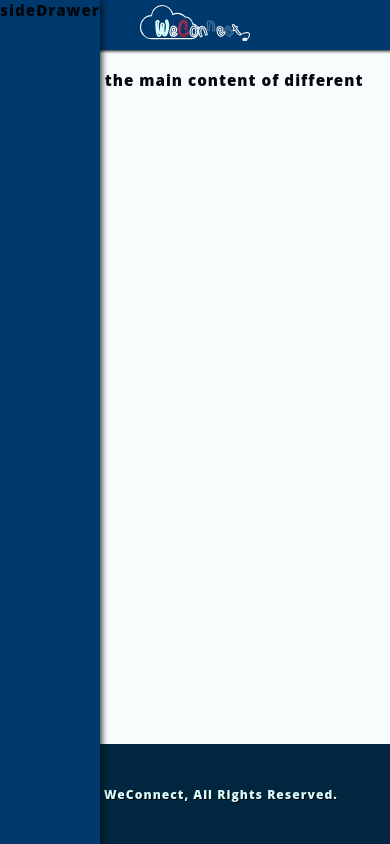
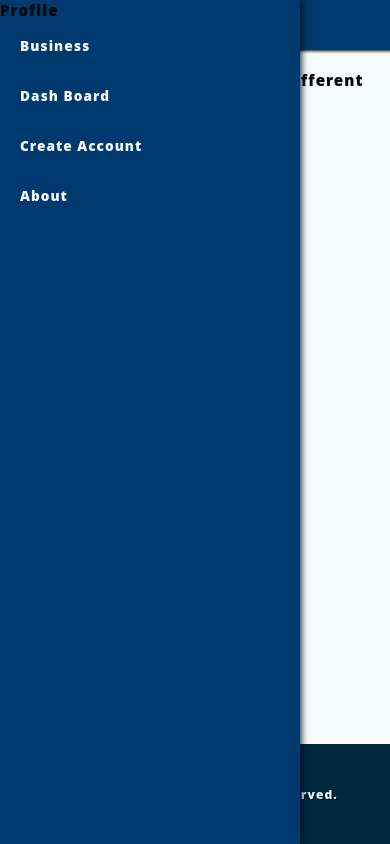
Before and after one commit to johnmutuma5/weconnect-client, a React (Create React App) app: page / in a window 390 px wide. Built offline with nearby package versions, Linux system fonts and the light colour scheme; the HTML template or start-up script is replaced by a standard one.

Commit message:
[Feature] Add side drawer and its media queries

```diff
--- a/src/components/Navigation/NavigationItems/NavigationItem/NavigationItem.css
+++ b/src/components/Navigation/NavigationItems/NavigationItem/NavigationItem.css
@@ -1,5 +1,5 @@
 
-.Toolbar nav ul li {
+.NavigationItem {
   width: auto;
   height: 100%;
   display: -webkit-box;
@@ -10,7 +10,7 @@
           align-items: center;
 }
 
-.Toolbar nav li a {
+.NavigationItem a {
   position: relative;
   display: -webkit-box;
   display: -ms-flexbox;
@@ -31,16 +31,16 @@
   transition: all .5s;
 }
 
-.Toolbar nav li a.active {
+.NavigationItem a.active {
     background: #932142;
 }
 
-.Toolbar nav li a:hover {
-  background-color: #D1C695;
-  color: white;
+.NavigationItem a:hover {
+  background-color: #8C8014;
+  color: #932142;
 }
 
-.Toolbar nav li a:hover:after{
+.NavigationItem a:hover:after{
   content: '';
   width: 100%;
   border-bottom: 4px solid #57CEE5;
@@ -75,3 +75,15 @@
             transform: scaleX(1);
   }
 }
+
+@media (max-width: 700px) {
+    .NavigationItem {
+        width: 100%;
+        height: 50px;
+    }
+
+    .NavigationItem a {
+        width: 100%;
+        justify-content: flex-start;
+    }
+}
--- a/src/components/Navigation/NavigationItems/NavigationItem/NavigationItem.js
+++ b/src/components/Navigation/NavigationItems/NavigationItem/NavigationItem.js
@@ -3,7 +3,7 @@ import './NavigationItem.css';
 import { NavLink } from 'react-router-dom';
 
 const navigationItem = (props) => (
-    <li>
+    <li className='NavigationItem'>
         <NavLink to={ {
             pathname: props.link_to,
             hash: props.hash,
--- a/src/components/Navigation/NavigationItems/NavigationItems.css
+++ b/src/components/Navigation/NavigationItems/NavigationItems.css
@@ -1,4 +1,4 @@
-.Toolbar nav {
+.NavigationItems {
   -webkit-box-flex: 2;
       -ms-flex-positive: 2;
           flex-grow: 2;
@@ -7,7 +7,7 @@
   font-size: .9em;
 }
 
-.Toolbar nav ul {
+.NavigationItems ul {
   height: 100%;
   margin:0 0 0 auto;
   padding-left: 0;
@@ -23,6 +23,13 @@
           align-items: center;
 }
 
-.Toolbar  *, .Toolbar *::after {
-    margin: 0;
+@media (max-width: 700px) {
+    .NavigationItems {
+        height: auto;
+    }
+
+    .NavigationItems ul {
+        flex-flow: column;
+        justify-content: flex-start;
+    }
 }
--- a/src/components/Navigation/NavigationItems/NavigationItems.js
+++ b/src/components/Navigation/NavigationItems/NavigationItems.js
@@ -3,7 +3,7 @@ import NavigationItem from './NavigationItem/NavigationItem';
 import './NavigationItems.css';
 
 const navigationItems = (props) => (
-    <nav>
+    <nav className='NavigationItems'>
         <ul>
             <NavigationItem link_to = '/businesses'>Business</NavigationItem>
             <NavigationItem link_to = '/dashboard'>Dash Board</NavigationItem>
--- a/src/components/Navigation/SideDrawer/SideDrawer.css
+++ b/src/components/Navigation/SideDrawer/SideDrawer.css
@@ -1,9 +1,12 @@
 .SideDrawer {
+    display: flex;
+    flex-flow: column;
     background-color: #00396D;
     -webkit-box-shadow: 1px 0px 7px #00080C;
             box-shadow: 1px 0px 7px #00080C;
     z-index: 500;
     height: 100vh;
+    width: 300px;
     position: fixed;
     top: 0
 }
--- a/src/components/Navigation/SideDrawer/SideDrawer.js
+++ b/src/components/Navigation/SideDrawer/SideDrawer.js
@@ -1,9 +1,13 @@
 import React from 'react';
+import NavigationItems from '../NavigationItems/NavigationItems';
 import './SideDrawer.css';
 
 const sideDrawer = (props) => (
     <div className='SideDrawer'>
-        sideDrawer
+        <div>
+            Profile
+        </div>
+        <NavigationItems />
     </div>
 );
 
--- a/src/components/Navigation/Toolbar/Toolbar.css
+++ b/src/components/Navigation/Toolbar/Toolbar.css
@@ -8,6 +8,10 @@
   height: 50px;
 }
 
+.Toolbar  *, .Toolbar *::after {
+    margin: 0;
+}
+
 @media (max-width: 700px) {
     .Toolbar nav {
         display: None;
```
